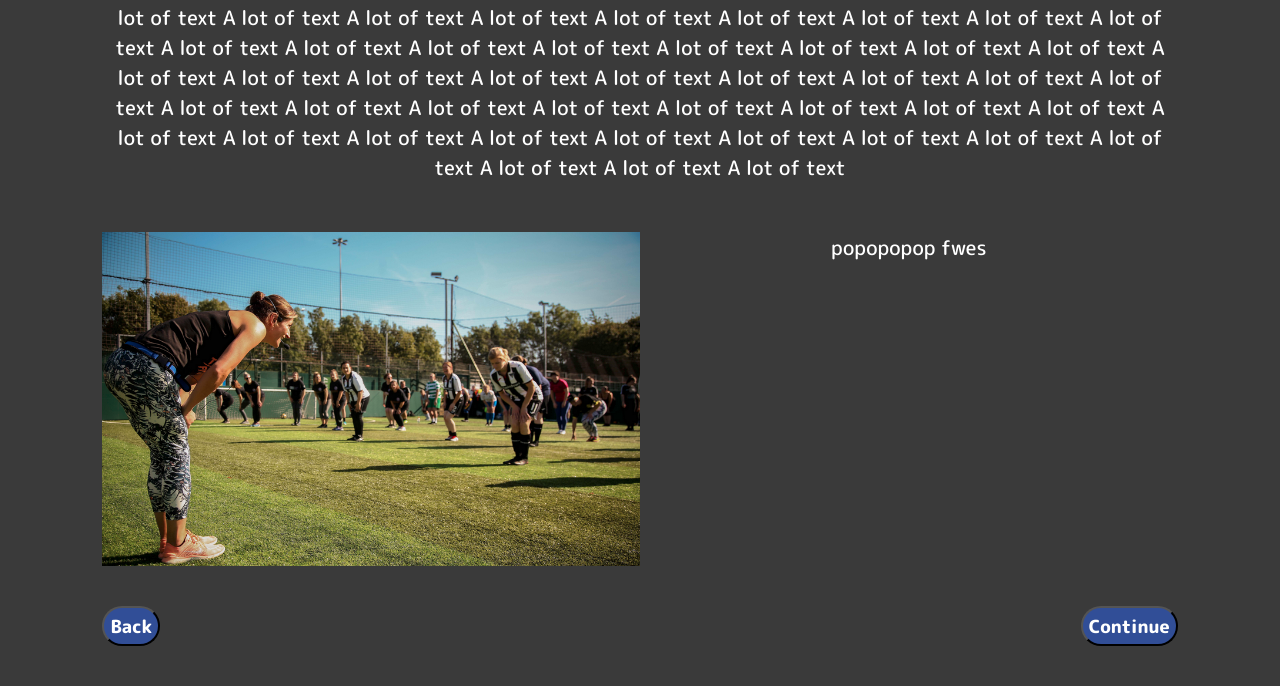
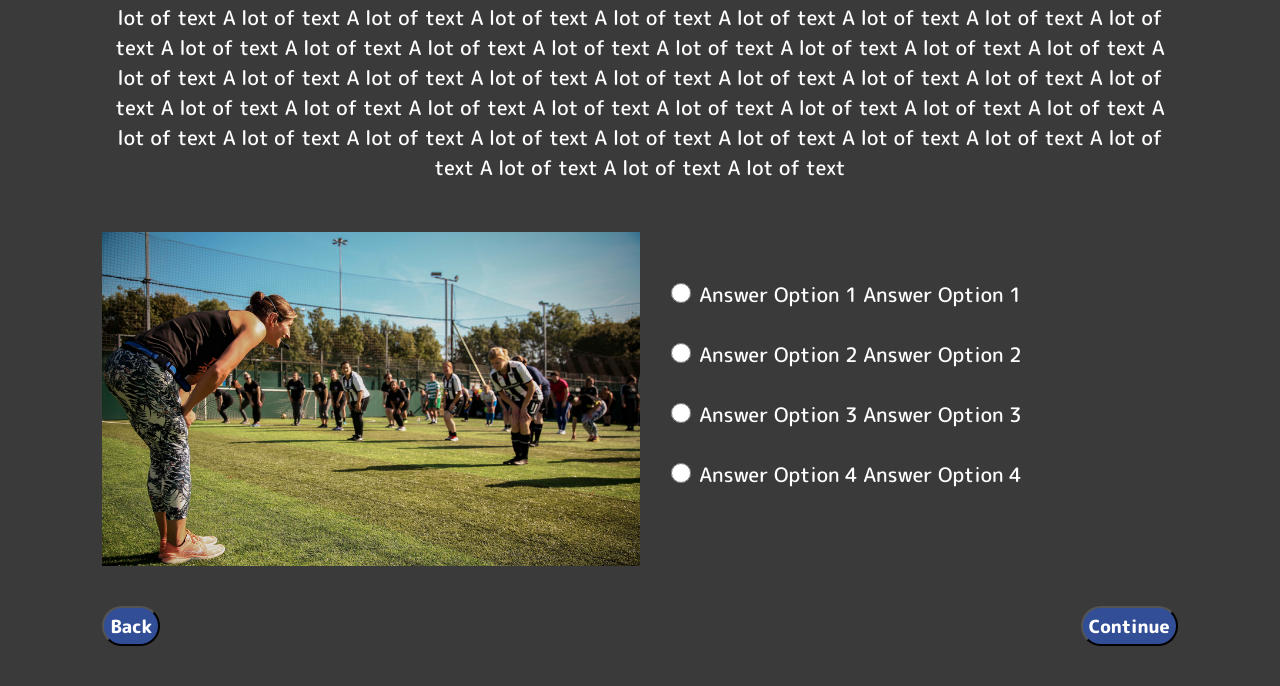
Before and after one commit to axis93/Street_Soccer_PITCH, a Flask app: page /quiz-info in a window 1280 px wide. Shown: the part 394-1080 px from the top of the page. Run offline with Flask 2, Linux system fonts and the light colour scheme.

Commit message:
Add radio buttons to the quiz page

```diff
--- a/static/css/style.css
+++ b/static/css/style.css
@@ -65,7 +65,6 @@ body {
     }
     .quiz-radio-section {
         flex: initial;
-        padding-bottom: 5vh;
     }
     .tests-bar {
         width: min-content;
@@ -616,6 +615,20 @@ body {
     font-size: 16px;
 }
 
+.quiz-radio-btn {
+    vertical-align: text-top;
+    height: 1.5em;
+    width: 1.5em;
+}
+
+.quiz-radio-row {
+    display: inline;
+    width: fit-content;
+    align-self: flex-start;
+    padding-left: 2vw;
+}
+
 .quiz-radio-section {
-
+    margin: auto;
+    width: 100%;
 }
--- a/templates/quiz-info.html
+++ b/templates/quiz-info.html
@@ -31,7 +31,14 @@
 				<!-- Condition if this is a multiple_choice quiz-->
 				{% if true==true %}
 					<div id="quiz-radio-section" class="column quiz-radio-section">
-						popopopop fwes
+						<!-- Generate possible answers for multiple choice quiz-->
+						{% for answer in range(1,5) %}
+							<div class="row quiz-radio-row">
+								<input type="radio" id="{{answer}}" name="multiple_choice" value="{{answer}}" class="quiz-radio-btn">
+								<label for="{{answer}}"> Answer Option {{answer}} Answer Option {{answer}}</label>
+							</div>
+							<br>
+						{% endfor %}
 					</div>
 				{% endif %}
 			</div>
```
